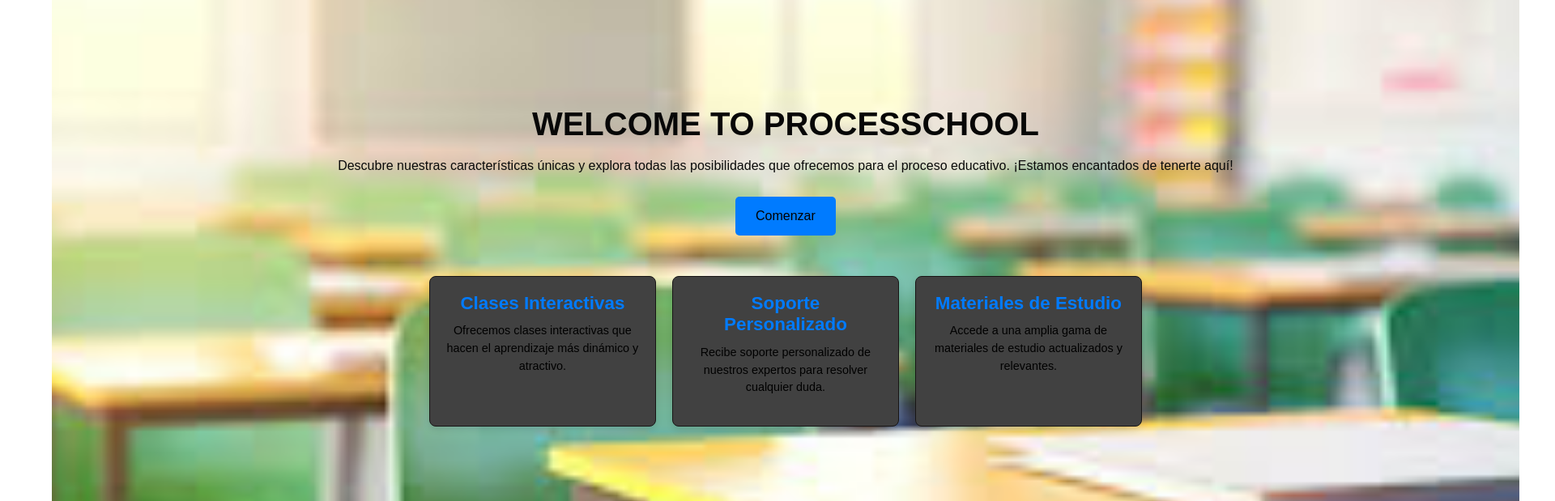
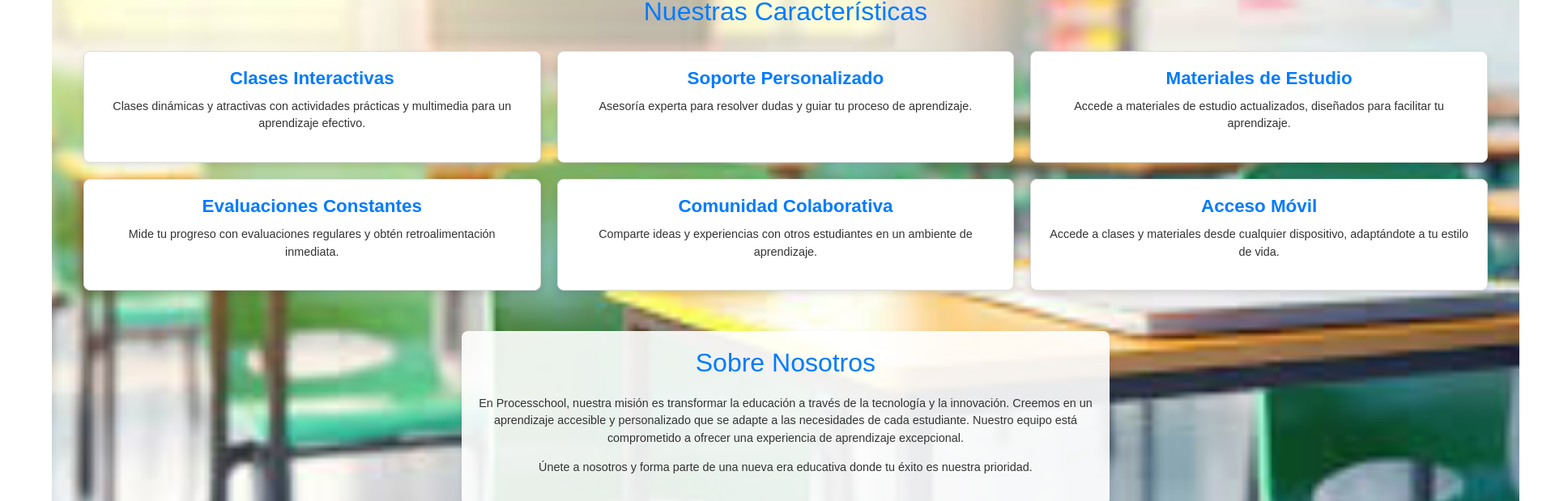
Before and after one commit to juan1david/nodejs_30, a Vue app in the folder proyecto3/: page /Home in a window 1280 px wide. Shown: the part 377-996 px from the top of the page at 81% size, 1920 px wide, since content can reach past the window. Built offline with nearby package versions, Linux system fonts and the light colour scheme.

Commit message:
Update home.vue

```diff
--- a/proyecto3/src/components/home.vue
+++ b/proyecto3/src/components/home.vue
@@ -1,174 +1,236 @@
 <template>
   <div class="home-container">
-    <!-- Título de bienvenida -->
-    <h1 class="home-title">WELCOME TO PROCESSCHOOL</h1>
+    <header class="header">
+      <h1 class="home-title">¡Bienvenido a Processchool!</h1>
+      <p class="home-description">
+        Descubre nuestras características únicas y explora todas las posibilidades que ofrecemos para tu proceso educativo. ¡Estamos encantados de tenerte aquí!
+        Con Processchool, el aprendizaje se convierte en una experiencia enriquecedora y colaborativa.
+      </p>
+      <button class="home-button">Comenzar</button>
+    </header>
 
-    <!-- Descripción -->
-    <p class="home-description">
-      Descubre nuestras características únicas y explora todas las posibilidades que ofrecemos para el proceso educativo. ¡Estamos encantados de tenerte aquí!
-    </p>
-
-    <!-- Botón de inicio -->
-    <button class="home-button">Comenzar</button>
-
-    <!-- Sección de características -->
-    <div class="features">
+    <section class="features">
+      <h2 class="features-title">Nuestras Características</h2>
+      <div class="feature-items">
         <div class="feature-item">
-        <h2>Clases Interactivas</h2>
-        <p>Ofrecemos clases interactivas que hacen el aprendizaje más dinámico y atractivo.</p>
+          <h3>Clases Interactivas</h3>
+          <p>Clases dinámicas y atractivas con actividades prácticas y multimedia para un aprendizaje efectivo.</p>
         </div>
         <div class="feature-item">
-        <h2>Soporte Personalizado</h2>
-        <p>Recibe soporte personalizado de nuestros expertos para resolver cualquier duda.</p>
+          <h3>Soporte Personalizado</h3>
+          <p>Asesoría experta para resolver dudas y guiar tu proceso de aprendizaje.</p>
         </div>
         <div class="feature-item">
-        <h2>Materiales de Estudio</h2>
-        <p>Accede a una amplia gama de materiales de estudio actualizados y relevantes.</p>
+          <h3>Materiales de Estudio</h3>
+          <p>Accede a materiales de estudio actualizados, diseñados para facilitar tu aprendizaje.</p>
+        </div>
+        <div class="feature-item">
+          <h3>Evaluaciones Constantes</h3>
+          <p>Mide tu progreso con evaluaciones regulares y obtén retroalimentación inmediata.</p>
+        </div>
+        <div class="feature-item">
+          <h3>Comunidad Colaborativa</h3>
+          <p>Comparte ideas y experiencias con otros estudiantes en un ambiente de aprendizaje.</p>
+        </div>
+        <div class="feature-item">
+          <h3>Acceso Móvil</h3>
+          <p>Accede a clases y materiales desde cualquier dispositivo, adaptándote a tu estilo de vida.</p>
         </div>
       </div>
+    </section>
+
+    <section class="about-us">
+      <h2 class="about-title">Sobre Nosotros</h2>
+      <p class="about-description">
+        En Processchool, nuestra misión es transformar la educación a través de la tecnología y la innovación.
+        Creemos en un aprendizaje accesible y personalizado que se adapte a las necesidades de cada estudiante.
+        Nuestro equipo está comprometido a ofrecer una experiencia de aprendizaje excepcional.
+      </p>
+      <p class="about-description">
+        Únete a nosotros y forma parte de una nueva era educativa donde tu éxito es nuestra prioridad.
+      </p>
+    </section>
   </div>
 </template>
 
 <script setup>
 import { ref } from 'vue';
-
-// Elimina el código relacionado con el carrusel de imágenes
+// No es necesario ningún script adicional por ahora
 </script>
 
 <style scoped>
 /* Estilo para el contenedor principal */
 .home-container {
-  display: flex; /* Usa Flexbox para centrar el contenido */
-  flex-direction: column; /* Organiza los elementos verticalmente */
-  align-items: center; /* Centra los elementos horizontalmente */
-  justify-content: center; /* Centra los elementos verticalmente */
-  height: 160vh; /* Altura completa del viewport */
-  text-align: center; /* Centra el texto */
-  padding: 20px; /* Añade padding alrededor del contenido */
-  background-color: rgba(244, 244, 244, 0.8); /* Color de fondo claro con opacidad */
-  background-image: url('./icons/images.jpeg'); /* Imagen de fondo */
-  background-size: cover; /* Asegura que la imagen cubra todo el contenedor */
-  background-position: center; /* Centra la imagen de fondo */
-  font-family: 'Arial', sans-serif; /* Fuente moderna y profesional */
-  color: #000000; /* Color del texto blanco para contraste con la imagen de fondo */
+  display: flex;
+  flex-direction: column;
+  align-items: center;
+  justify-content: flex-start;
+  min-height: 100vh;
+  text-align: center;
+  padding: 40px 20px;
+  background-color: rgba(244, 244, 244, 0.8);
+  background-image: url('./icons/images.jpeg');
+  background-size: cover;
+  background-position: center;
+  font-family: 'Arial', sans-serif;
+  color: #000;
+}
+
+/* Estilo para el encabezado */
+.header {
+  margin-bottom: 40px;
 }
 
 /* Estilo para el título */
 .home-title {
-  font-size: 2.5rem; /* Tamaño de fuente grande para el título */
-  color: #070707; /* Color blanco para el título */
-  margin-bottom: 15px; /* Espacio debajo del título */
-  font-weight: bold; /* Fuente en negrita */
+  font-size: 2.5rem;
+  color: #070707;
+  margin-bottom: 15px;
+  font-weight: bold;
 }
 
 /* Estilo para la descripción */
 .home-description {
-  font-size: 1rem; /* Tamaño de fuente más pequeño para la descripción en pantallas pequeñas */
-  color: #0a0a0a; /* Color blanco para la descripción */
-  margin-bottom: 25px; /* Espacio debajo de la descripción */
-  max-width: 90%; /* Ancho máximo de la descripción con padding para pantallas pequeñas */
-  line-height: 1.6; /* Espaciado de línea para mejor legibilidad */
+  font-size: 1rem;
+  color: #0a0a0a;
+  margin-bottom: 25px;
+  max-width: 80%;
+  line-height: 1.6;
 }
 
 /* Estilo para el botón */
 .home-button {
-  background-color: #007bff; /* Color de fondo azul */
-  color: #000000; /* Color del texto blanco */
-  border: none; /* Sin borde */
-  border-radius: 5px; /* Bordes redondeados */
-  padding: 12px 25px; /* Padding dentro del botón */
-  font-size: 1rem; /* Tamaño de fuente para el texto del botón */
-  cursor: pointer; /* Cursor tipo puntero al pasar sobre el botón */
-  transition: background-color 0.3s, transform 0.2s; /* Transiciones suaves del color de fondo y escalado */
+  background-color: #007bff;
+  color: #fff;
+  border: none;
+  border-radius: 5px;
+  padding: 12px 25px;
+  font-size: 1rem;
+  cursor: pointer;
+  transition: background-color 0.3s, transform 0.2s;
 }
 
 .home-button:hover {
-  background-color: #0056b3; /* Azul más oscuro al pasar el cursor */
-  transform: scale(1.05); /* Aumenta ligeramente el tamaño del botón */
+  background-color: #0056b3;
+  transform: scale(1.05);
 }
 
 /* Estilo para la sección de características */
 .features {
-  display: flex; /* Usa Flexbox para el diseño de las características */
-  flex-wrap: wrap; /* Envuelve los elementos si es necesario */
-  justify-content: center; /* Centra los elementos horizontalmente */
-  margin-top: 40px; /* Espacio arriba de la sección de características */
+  margin-top: 40px;
+  width: 100%;
+}
+
+.features-title {
+  font-size: 2rem;
+  margin-bottom: 20px;
+  color: #007bff;
+}
+
+.feature-items {
+  display: flex;
+  flex-wrap: wrap;
+  justify-content: center;
 }
 
 .feature-item {
-  background-color: #414141; /* Color de fondo blanco para los elementos de características */
-  border: 1px solid #181515; /* Borde gris claro */
-  border-radius: 8px; /* Bordes redondeados */
-  padding: 20px; /* Padding dentro de cada elemento */
-  margin: 10px; /* Espacio alrededor de cada elemento */
-  width: 280px; /* Ancho fijo para cada elemento */
-  box-shadow: 0 4px 8px rgba(0, 0, 0, 0.1); /* Sombra sutil para los elementos de características */
-  transition: transform 0.3s; /* Transición suave para el escalado */
+  background-color: #ffffff;
+  border: 1px solid #dddddd;
+  border-radius: 8px;
+  padding: 20px;
+  margin: 10px;
+  width: calc(33% - 20px);
+  box-shadow: 0 4px 8px rgba(0, 0, 0, 0.1);
+  transition: transform 0.3s;
 }
 
 .feature-item:hover {
-  transform: translateY(-5px); /* Eleva ligeramente el elemento al pasar el cursor */
+  transform: translateY(-5px);
 }
 
-.feature-item h2 {
-  font-size: 1.4rem; /* Tamaño de fuente para los encabezados de características */
-  color: #007bff; /* Color de texto azul para los encabezados */
-  margin-bottom: 10px; /* Espacio debajo del encabezado */
-  font-weight: bold; /* Fuente en negrita */
+.feature-item h3 {
+  font-size: 1.4rem;
+  color: #007bff;
+  margin-bottom: 10px;
+  font-weight: bold;
 }
 
 .feature-item p {
-  font-size: 0.9rem; /* Tamaño de fuente para el texto de características */
-  color: #000000; /* Color gris oscuro para el texto */
-  line-height: 1.5; /* Espaciado de línea para mejor legibilidad */
+  font-size: 0.9rem;
+  color: #333;
+  line-height: 1.5;
+}
+
+/* Estilo para la sección Sobre Nosotros */
+.about-us {
+  margin-top: 40px;
+  max-width: 800px;
+  padding: 20px;
+  background-color: rgba(255, 255, 255, 0.9);
+  border-radius: 8px;
+  box-shadow: 0 4px 8px rgba(0, 0, 0, 0.1);
+}
+
+.about-title {
+  font-size: 2rem;
+  margin-bottom: 20px;
+  color: #007bff;
+}
+
+.about-description {
+  font-size: 0.9rem;
+  color: #333;
+  line-height: 1.5;
+  margin-bottom: 15px;
 }
 
 /* Estilos adaptativos para pantallas pequeñas */
 @media (max-width: 768px) {
   .home-title {
-    font-size: 2rem; /* Tamaño de fuente del título en pantallas medianas */
+    font-size: 2rem;
   }
 
   .home-description {
-    font-size: 0.9rem; /* Tamaño de fuente para la descripción en pantallas medianas */
-    max-width: 95%; /* Ancho máximo de la descripción */
+    font-size: 0.9rem;
+    max-width: 95%;
   }
 
   .home-button {
-    font-size: 0.9rem; /* Tamaño de fuente del botón en pantallas medianas */
-    padding: 10px 20px; /* Ajusta el padding del botón */
+    font-size: 0.9rem;
+    padding: 10px 20px;
   }
 
   .features {
-    flex-direction: column; /* Organiza los elementos verticalmente en pantallas pequeñas */
+    flex-direction: column;
+    align-items: center;
   }
 
   .feature-item {
-    width: 90%; /* Ancho más flexible para cada elemento */
-    margin: 10px 0; /* Espacio alrededor de cada elemento en pantallas pequeñas */
+    width: 90%;
+    margin: 10px 0;
   }
 }
 
 @media (max-width: 480px) {
   .home-title {
-    font-size: 1.5rem; /* Tamaño de fuente del título en pantallas pequeñas */
+    font-size: 1.5rem;
   }
 
   .home-description {
-    font-size: 0.8rem; /* Tamaño de fuente para la descripción en pantallas pequeñas */
+    font-size: 0.8rem;
   }
 
   .home-button {
-    font-size: 0.8rem; /* Tamaño de fuente del botón en pantallas pequeñas */
-    padding: 8px 15px; /* Ajusta el padding del botón */
+    font-size: 0.8rem;
+    padding: 8px 15px;
   }
 
-  .feature-item h2 {
-    font-size: 1.2rem; /* Tamaño de fuente para los encabezados de características en pantallas pequeñas */
+  .feature-item h3 {
+    font-size: 1.2rem;
   }
 
   .feature-item p {
-    font-size: 0.8rem; /* Tamaño de fuente para el texto de características en pantallas pequeñas */
+    font-size: 0.8rem;
   }
 }
 </style>
```
Lines whose indentation alone changed are shown as unchanged.
